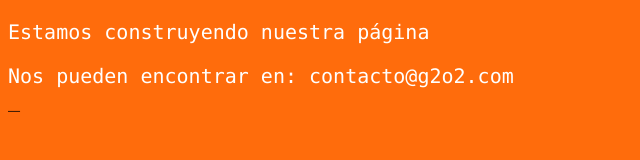
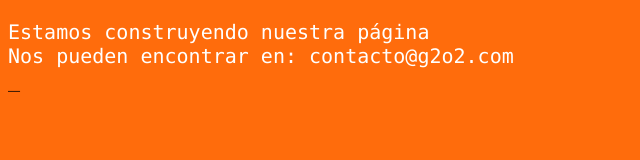
Before and after one commit to g2o2/page, a plain HTML site: page index.html in a window 1280 px wide. Shown: the whole page, without its empty margins (0-640 px from the left). Drawn offline with nearby package versions, Linux system fonts and the light colour scheme.

Commit message:
Update index.html

```diff
--- a/index.html
+++ b/index.html
@@ -25,7 +25,7 @@
 		</script>
 	</head>
 	<body>
-		<p>Estamos construyendo nuestra página</p>
-		<p>Nos pueden encontrar en: contacto@g2o2.com<br><span class="blink">_</span></p>
+		<p>Estamos construyendo nuestra página<br>
+		Nos pueden encontrar en: contacto@g2o2.com<br><span class="blink">_</span></p>
 	</body>
 </html>
```
